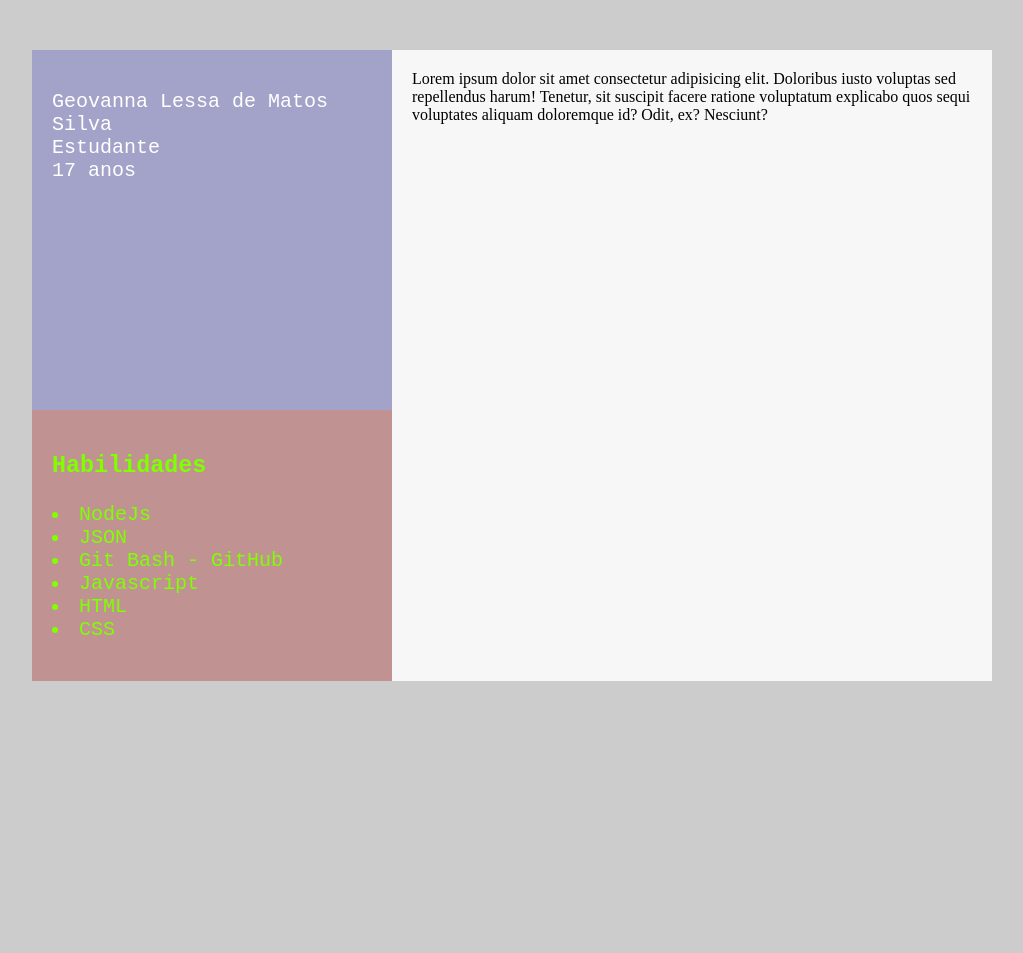
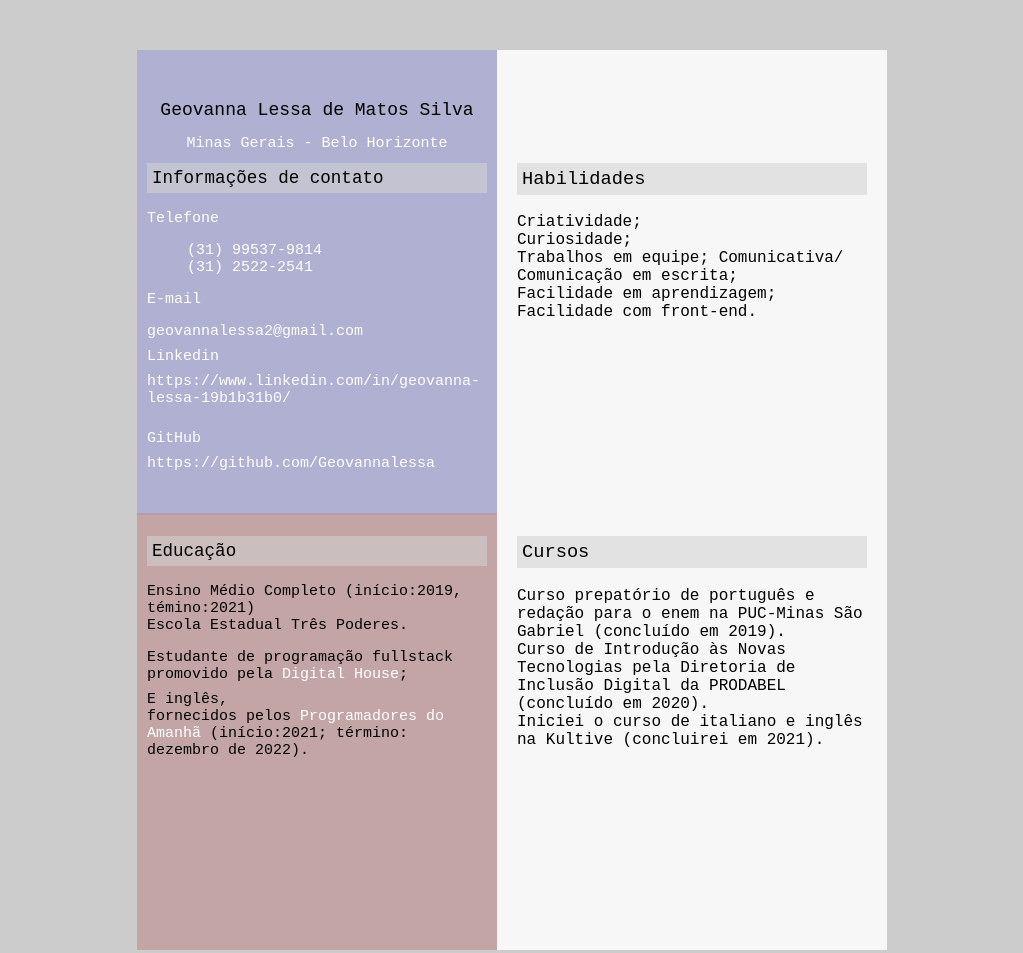
Before and after one commit to Geovannalessa/Curriculo, a plain HTML site: page index.html in a window 1280 px wide. Shown: the whole page, without its empty margins (128-1151 px from the left). Before the commit the page ends 800 px from the top, so only its background shows below. Drawn offline with Linux system fonts and the light colour scheme.

Commit message:
finalizado

```diff
--- a/index.html
+++ b/index.html
@@ -12,25 +12,59 @@
 <body>
     <!-- main(aside+aside+section  -->
     <main>
-        <aside id="dados-pessoais">
+        <aside id="cabecalho">
             <p>
-                Geovanna Lessa de Matos Silva <br> Estudante <br> 17 anos <br>
-            </p>
+                <h2 id="nome">
+                    Geovanna Lessa de Matos Silva
+                </h2>
+
+                <p id="endereco">Minas Gerais - Belo Horizonte</p>
+                <h3 id="tabela">Informações de contato</h3>
+                Telefone
+                <ul>
+                    <li>(31) 99537-9814 </li>
+                    <li>(31) 2522-2541</li>
+                </ul>
+                E-mail
+                <p>geovannalessa2@gmail.com</p>
+                <p>
+                    Linkedin
+                </p>
+                <p><a href="https://www.linkedin.com/in/geovanna-lessa-19b1b31b0/">https://www.linkedin.com/in/geovanna-lessa-19b1b31b0/</a></p> <br>
+                <p>
+                    GitHub
+                </p>
+                <p>
+                    <a href="https://github.com/Geovannalessa">https://github.com/Geovannalessa</a>
+                </p>
+        </aside>
+
+
+        </nav>
+        <aside id="habilidades">
+            <h3 id="tabela">
+                Educação
+            </h3>
+            Ensino Médio Completo (início:2019, témino:2021) <br> Escola Estadual Três Poderes.
+            <p>
+                Estudante de programação fullstack promovido pela <a href="https://www.digitalhouse.com/br?utm_source=google&utm_medium=paidsearch&utm_campaign=lead&utm_term=institucional&utm_content=b2c-institucional-curso-landing-texto-lead-kw-institucional-defrase-keyword-all-other-text-carreer-none-none-all-br-search-none&gclid=CjwKCAiA24SPBhB0EiwAjBgkhvTyuIx0qdXPc2TVvISw8ImtlD5bvA45qEnLAALkfUWi77V5ZGkufhoCzu0QAvD_BwE">Digital House</a>;
+            </p> <br> E inglês, <br> fornecidos pelos <a href=" https://programadoresdoamanha.org/ )">Programadores do Amanhã</a> (início:2021; término: dezembro de 2022).
+
 
         </aside>
-        <aside id="habilidades">
-            <p>
-                <h3>Habilidades</h3>
-                <li>NodeJs</li>
-                <li>JSON</li>
-                <li>Git Bash - GitHub</li>
-                <li>Javascript</li>
-                <li>HTML</li>
-                <li>CSS</li>
+        <section id="experiencias">
+            <p id="habilidade-espaco">
+                <h3 id="tabela">Habilidades</h3>
+
+                Criatividade; <br> Curiosidade; <br> Trabalhos em equipe; Comunicativa/ Comunicação em escrita; <br> Facilidade em aprendizagem; Facilidade com front-end.
+
+
             </p>
-        </aside>
-        <section id="experiencias">
-            Lorem ipsum dolor sit amet consectetur adipisicing elit. Doloribus iusto voluptas sed repellendus harum! Tenetur, sit suscipit facere ratione voluptatum explicabo quos sequi voluptates aliquam doloremque id? Odit, ex? Nesciunt?
+            <p id="cursos">
+                <h3 id="tabela">Cursos</h3>
+                Curso prepatório de português e redação para o enem na PUC-Minas São Gabriel (concluído em 2019). <br> Curso de Introdução às Novas Tecnologias pela Diretoria de Inclusão Digital da PRODABEL (concluído em 2020). <br> Iniciei o curso de
+                italiano e inglês na Kultive (concluirei em 2021).
+            </p>
         </section>
     </main>
 </body>
--- a/style.css
+++ b/style.css
@@ -2,12 +2,14 @@ body {
     margin: 0px;
     padding: 0px;
     background-color: #ccc;
-    ;
+    font-family: 'Courier New', Courier, monospace;
+    font-size: 16px;
 }
 
 main {
     margin: 50px auto;
-    width: 960px;
+    width: 750px;
+    height: 900px;
     display: grid;
     grid-template-columns: 360px 1fr;
     grid-template-rows: 360px auto;
@@ -21,21 +23,45 @@ main {
     padding: 20px;
 }
 
-#dados-pessoais {
-    font-size: 20px;
+#cabecalho {
+    padding: 10px 10px;
+    font-size: 15px;
+    height: 445px;
     color: white;
-    font-family: 'Courier New', Courier, monospace;
-    background-color: rgb(163, 163, 201);
+    background-color: rgba(170, 170, 212, 0.808);
     grid-area: dados-pessoais;
 }
 
 #habilidades {
-    background-color: rgb(192, 146, 146);
-    font-family: 'Courier New', Courier, monospace;
-    color: chartreuse;
-    font-size: 20px;
+    padding: 5px 10px;
+    background-color: rgba(192, 146, 146, 0.657);
+    margin-top: 103px;
+    color: rgb(0, 0, 0);
+    font-size: 15px;
     grid-area: habilidades;
 }
+
+#tabela {
+    background-color: rgba(211, 211, 211, 0.555);
+    color: black;
+    font-weight: 100;
+    padding: 5px;
+}
+
+li {
+    list-style: none;
+}
+
+a {
+    color: rgb(255, 255, 255);
+    text-decoration: none;
+}
+
+
+/* @font-face {
+    font-family: Scope One;
+    src: url('https://fonts.googleapis.com/css2?family=Open+Sans&family=Raleway+Dots&display=swap');
+} */
 
 #experiencias {
     background-color: rgb(248, 247, 248);
@@ -56,5 +82,28 @@ main {
     }
 }
 
+p {
+    height: 10px;
+}
+
+#habilidade-espaco {
+    padding-top: 48px;
+}
+
+#cursos {
+    padding-top: 144px;
+}
+
+#nome {
+    font-weight: 500;
+    color: black;
+    font-size: 18px;
+    text-align: center;
+}
+
+#endereco {
+    text-align: center;
+}
+
 
 /* pesquisar grid templades areas e  */
```
